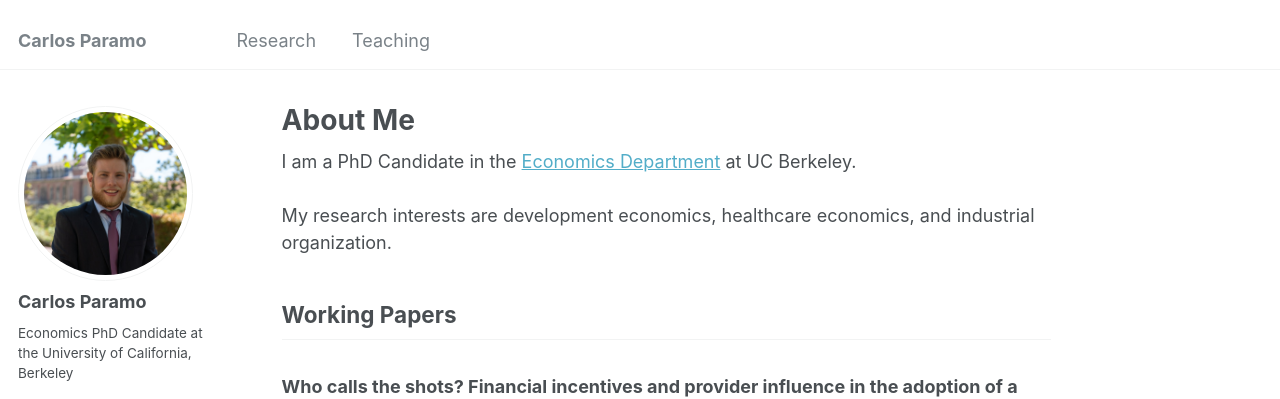
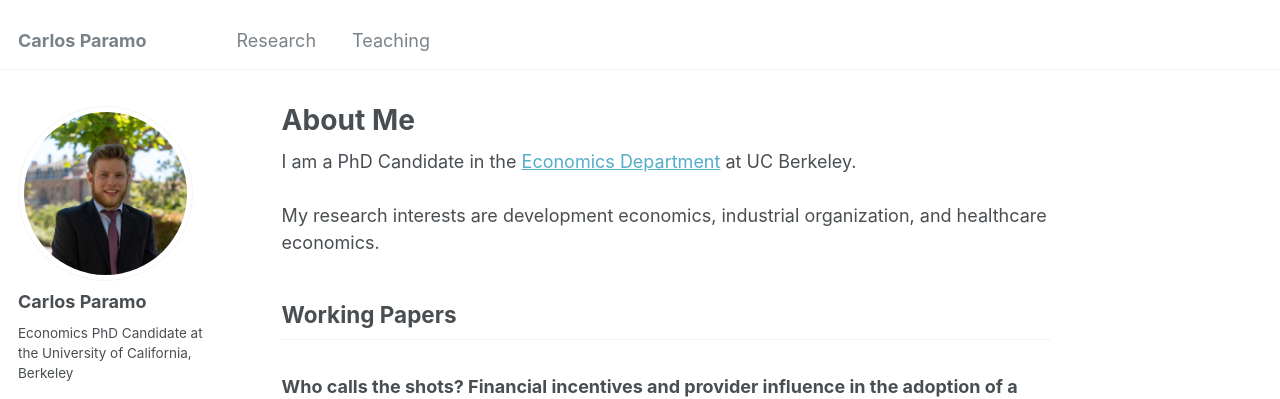
Before and after one commit to paramobrotz/paramobrotz.github.io, a Jekyll site: the page built from _pages/about.md, in a window 1280 px wide and 900 px high. Shown: the top 399 px of the window. Built offline with Jekyll 4.4.1, drawn with Linux system fonts in a browser that asks for light colours; some web fonts are replaced.

```diff
--- a/_pages/about.md
+++ b/_pages/about.md
@@ -10,7 +10,7 @@ redirect_from:
 
 I am a PhD Candidate in the [Economics Department](https://www.econ.berkeley.edu/) at UC Berkeley.
 <br clear="right"/>
-<br> My research interests are development economics, healthcare economics, and industrial organization.
+<br> My research interests are development economics, industrial organization, and healthcare economics.
 
 ## Working Papers
 
```
